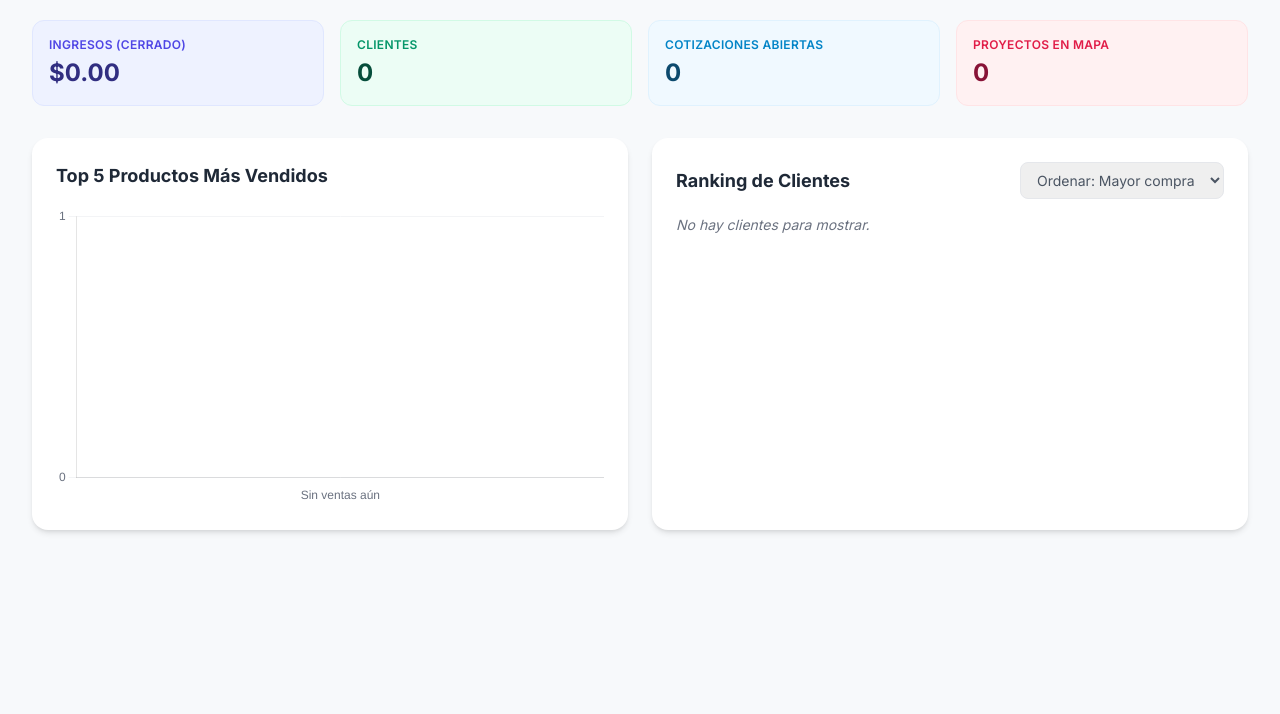
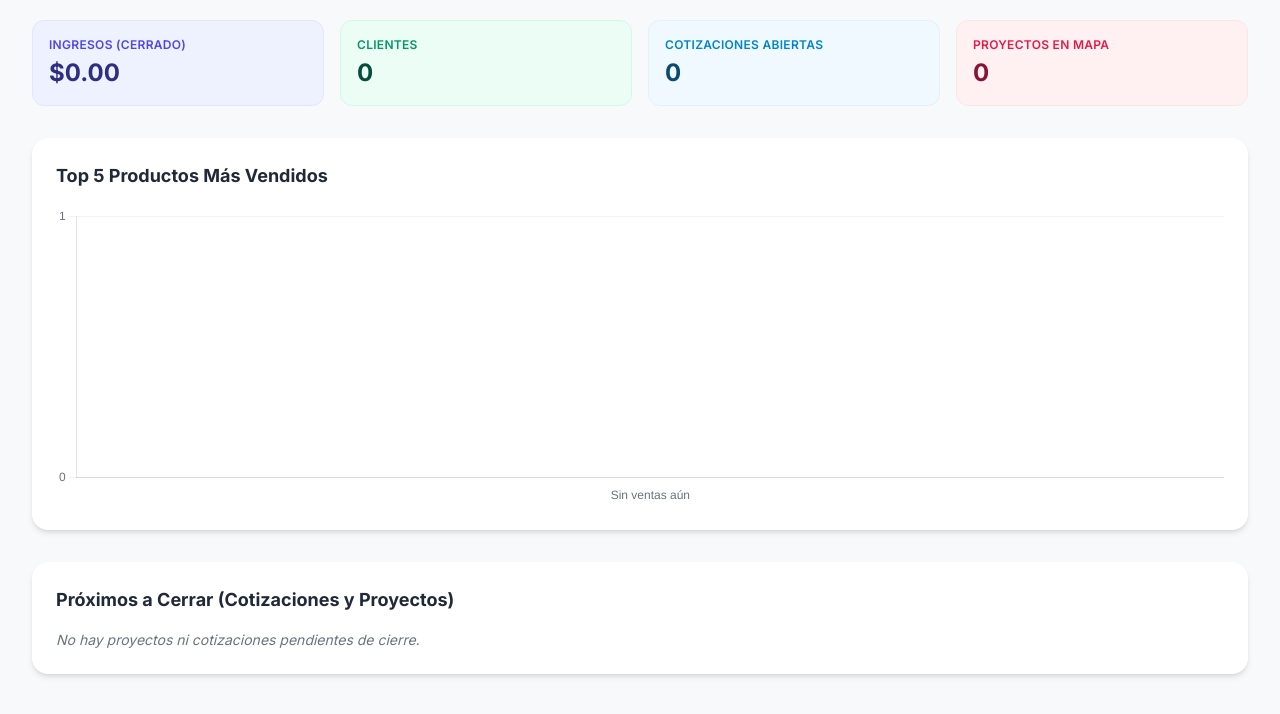
Before and after one commit to tobaradonayg/CRM, a plain HTML site: page index.html in a window 1280 px wide. Shown: the part 148-862 px from the top of the page. Before the commit the page ends 800 px from the top, so only its background shows below. Drawn offline with nearby package versions, Linux system fonts and the light colour scheme.

Commit message:
Update index.html

```diff
--- a/index.html
+++ b/index.html
@@ -113,27 +113,18 @@
             <!-- Tarjetas de Resumen -->
             <div id="summary-cards" class="grid grid-cols-2 md:grid-cols-4 gap-4 mb-8"></div>
 
-            <div class="grid grid-cols-1 lg:grid-cols-2 gap-6 mb-8">
-                <!-- Gráfica de Productos -->
-                <div class="bg-white rounded-2xl shadow-md p-6">
-                    <h3 class="text-lg font-bold mb-4 text-gray-800">Top 5 Productos Más Vendidos</h3>
-                    <div style="height: 300px; position: relative;">
-                        <canvas id="productsChart"></canvas>
-                    </div>
+            <!-- Gráfica de Productos -->
+            <div class="bg-white rounded-2xl shadow-md p-6 mb-8">
+                <h3 class="text-lg font-bold mb-4 text-gray-800">Top 5 Productos Más Vendidos</h3>
+                <div style="height: 300px; position: relative;">
+                    <canvas id="productsChart"></canvas>
                 </div>
-
-                <!-- Ranking de Clientes -->
-                <div class="bg-white rounded-2xl shadow-md p-6">
-                    <div class="flex justify-between items-center mb-4 flex-wrap gap-2">
-                        <h3 class="text-lg font-bold text-gray-800">Ranking de Clientes</h3>
-                        <select id="sortClientsSelect" class="border rounded-lg px-3 py-2 text-sm text-gray-600 focus:ring-2 focus:ring-indigo-500" onchange="renderClientRanking()">
-                            <option value="spent">Ordenar: Mayor compra</option>
-                            <option value="name">Ordenar: Nombre (A-Z)</option>
-                            <option value="recent">Ordenar: Más recientes</option>
-                        </select>
-                    </div>
-                    <div id="client-ranking-list" class="space-y-2 max-h-[300px] overflow-y-auto pr-2"></div>
-                </div>
+            </div>
+
+            <!-- Próximos a Cerrar -->
+            <div class="bg-white rounded-2xl shadow-md p-6">
+                <h3 class="text-lg font-bold mb-4 text-gray-800">Próximos a Cerrar (Cotizaciones y Proyectos)</h3>
+                <div id="upcoming-closes-list" class="space-y-3"></div>
             </div>
         </div>
     </div>
@@ -444,17 +435,13 @@
             const navClients = document.getElementById('nav-clients');
             const navProjects = document.getElementById('nav-projects');
 
-            // Ocultar todas las vistas
             homeView.classList.add('hidden');
             clientsView.classList.add('hidden');
             projectsView.classList.add('hidden');
-
-            // Reset FABs
             fabQuote.classList.add('hidden');
             fabAdd.classList.add('hidden');
             fabList.classList.add('hidden');
 
-            // Reset Nav active
             navHome.classList.remove('text-indigo-600', 'font-bold');
             navHome.classList.add('text-gray-600', 'font-medium');
             navClients.classList.remove('text-indigo-600', 'font-bold');
@@ -551,7 +538,6 @@
             const totalRevenue = closedQuotes.reduce((sum, q) => sum + parseFloat(q.amount || 0), 0);
             const openQuotes = quotes.filter(q => q.status !== 'cerrada').length;
 
-            // Tarjetas de resumen
             const summaryHtml = `
                 <div class="bg-indigo-50 p-4 rounded-xl border border-indigo-100">
                     <div class="text-xs text-indigo-600 font-semibold uppercase tracking-wide">Ingresos (Cerrado)</div>
@@ -611,54 +597,92 @@
                 }
             });
 
-            renderClientRanking();
-        }
-
-        function renderClientRanking() {
+            renderUpcomingCloses();
+        }
+
+        function renderUpcomingCloses() {
+            const projects = JSON.parse(localStorage.getItem('projects') || '[]');
+            const quotes = JSON.parse(localStorage.getItem('quotes') || '[]');
             const clients = JSON.parse(localStorage.getItem('clients') || '[]');
-            const quotes = JSON.parse(localStorage.getItem('quotes') || '[]');
-            const sortBy = document.getElementById('sortClientsSelect').value;
-
-            const clientStats = clients.map(c => {
-                const clientClosedQuotes = quotes.filter(q => q.clientId === c.id && q.status === 'cerrada');
-                const spent = clientClosedQuotes.reduce((sum, q) => sum + parseFloat(q.amount || 0), 0);
-                return { ...c, spent: spent };
+
+            let upcomingItems = [];
+
+            // 1. Añadir cotizaciones abiertas
+            quotes.forEach(q => {
+                if (q.status !== 'cerrada') {
+                    const client = clients.find(c => c.id === q.clientId);
+                    upcomingItems.push({
+                        type: 'Cotización',
+                        id: q.id,
+                        clientId: q.clientId,
+                        projectId: q.projectId || null,
+                        closeDate: q.closeDate,
+                        clientName: client ? `${client.name} ${client.lastname}` : 'Cliente desconocido',
+                        title: q.quoteNumber ? `Cotización: ${q.quoteNumber}` : 'Cotización sin número',
+                        amount: q.amount
+                    });
+                }
             });
 
-            if (sortBy === 'spent') {
-                clientStats.sort((a, b) => b.spent - a.spent);
-            } else if (sortBy === 'name') {
-                clientStats.sort((a, b) => `${a.name} ${a.lastname}`.localeCompare(`${b.name} ${b.lastname}`));
-            } else if (sortBy === 'recent') {
-                clientStats.sort((a, b) => (b.createdAt || '').localeCompare(a.createdAt || ''));
-            }
-
-            const list = document.getElementById('client-ranking-list');
-            if (clientStats.length === 0) {
-                list.innerHTML = '<p class="text-gray-500 italic text-sm">No hay clientes para mostrar.</p>';
+            // 2. Añadir proyectos que NO tienen una cotización abierta vinculada
+            projects.forEach(p => {
+                const hasOpenQuote = quotes.some(q => q.projectId === p.id && q.status !== 'cerrada');
+                if (!hasOpenQuote) {
+                    const client = clients.find(c => c.id === p.clientId);
+                    upcomingItems.push({
+                        type: 'Proyecto',
+                        id: p.id,
+                        clientId: p.clientId,
+                        projectId: p.id,
+                        closeDate: p.closeDate,
+                        clientName: client ? `${client.name} ${client.lastname}` : p.name,
+                        title: p.material ? `Proyecto: ${p.material}` : 'Proyecto en mapa',
+                        amount: null
+                    });
+                }
+            });
+
+            // 3. Ordenar por fecha (más pronto primero)
+            upcomingItems.sort((a, b) => {
+                if (!a.closeDate) return 1;
+                if (!b.closeDate) return -1;
+                return new Date(a.closeDate) - new Date(b.closeDate);
+            });
+
+            const list = document.getElementById('upcoming-closes-list');
+            if (upcomingItems.length === 0) {
+                list.innerHTML = '<p class="text-gray-500 italic text-sm">No hay proyectos ni cotizaciones pendientes de cierre.</p>';
                 return;
             }
 
-            list.innerHTML = clientStats.map((c, index) => {
-                let rightInfo = '';
-                if (sortBy === 'spent') {
-                    rightInfo = c.spent > 0
-                        ? `<span class="text-sm font-bold text-emerald-600">$${c.spent.toFixed(2)}</span>`
-                        : `<span class="text-xs text-gray-400">Sin compras</span>`;
-                } else if (sortBy === 'recent') {
-                    rightInfo = c.createdAt ? `<span class="text-xs text-gray-500">${new Date(c.createdAt).toLocaleDateString()}</span>` : '';
+            list.innerHTML = upcomingItems.slice(0, 15).map(item => {
+                const days = daysRemaining(item.closeDate);
+                const color = getMarkerColorByDays(days);
+                let colorClass = 'bg-green-100 text-green-800';
+                if (color === 'orange') colorClass = 'bg-orange-100 text-orange-800';
+                if (color === 'red') colorClass = 'bg-red-100 text-red-800';
+
+                let action = '';
+                if (item.type === 'Cotización') {
+                    action = `switchView('clients'); openClientDetail('${item.clientId}');`;
+                } else {
+                    action = `goToMapProject(${item.projectId});`;
                 }
 
+                const dateStr = item.closeDate ? new Date(item.closeDate).toLocaleDateString('es-ES', { day: '2-digit', month: 'short' }) : 'Sin fecha';
+
                 return `
-                <div onclick="openClientDetail('${c.id}'); switchView('clients');" class="flex items-center justify-between p-3 border rounded-xl hover:bg-gray-50 cursor-pointer transition-colors">
-                    <div class="flex items-center gap-3 min-w-0">
-                        <span class="w-8 h-8 flex items-center justify-center bg-indigo-100 text-indigo-700 rounded-full text-xs font-bold flex-shrink-0">${index + 1}</span>
-                        <div class="min-w-0">
-                            <div class="font-semibold text-gray-900 truncate">${c.name} ${c.lastname}</div>
-                            <div class="text-xs text-gray-500 truncate">${c.phone}</div>
+                <div onclick="${action}" class="flex items-center justify-between p-3 border rounded-xl hover:bg-gray-50 cursor-pointer transition-colors">
+                    <div class="min-w-0 flex-1">
+                        <div class="font-semibold text-gray-900 truncate">${item.clientName}</div>
+                        <div class="text-sm text-gray-500 truncate">
+                            ${item.type === 'Cotización' ? '📄' : '🗺️'} ${item.title} ${item.amount ? `- $${parseFloat(item.amount).toFixed(2)}` : ''}
                         </div>
                     </div>
-                    ${rightInfo}
+                    <div class="text-right flex-shrink-0 ml-4">
+                        <span class="text-xs font-bold px-2 py-1 rounded-full ${colorClass}">${days} días</span>
+                        <div class="text-xs text-gray-400 mt-1">📅 ${dateStr}</div>
+                    </div>
                 </div>`;
             }).join('');
         }
@@ -940,7 +964,6 @@
 
             const allQuotes = JSON.parse(localStorage.getItem('quotes') || '[]');
 
-            // 1. Proyectos en mapa
             const linkedProjects = JSON.parse(localStorage.getItem('projects') || '[]').filter(p => p.clientId === c.id);
             linkedProjects.sort((a, b) => daysRemaining(a.closeDate) - daysRemaining(b.closeDate));
 
@@ -977,12 +1000,10 @@
                 projectsListContainer.innerHTML = `<p class="text-sm text-gray-500 italic">Este cliente no tiene proyectos asociados en el mapa.</p>`;
             }
 
-            // 2. Separar Cotizaciones
             const clientQuotes = allQuotes.filter(q => q.clientId === c.id);
             const openQuotes = clientQuotes.filter(q => q.status !== 'cerrada');
             const closedQuotes = clientQuotes.filter(q => q.status === 'cerrada');
 
-            // Renderizar Abiertas
             const openQuotesContainer = document.getElementById('view-open-quotes-list');
             if (openQuotes.length > 0) {
                 openQuotesContainer.innerHTML = openQuotes.map(q => {
@@ -1019,7 +1040,6 @@
                 openQuotesContainer.innerHTML = `<p class="text-sm text-gray-500 italic">No hay cotizaciones abiertas.</p>`;
             }
 
-            // Renderizar Cerradas (Historial)
             const closedQuotesContainer = document.getElementById('view-closed-quotes-list');
             if (closedQuotes.length > 0) {
                 closedQuotesContainer.innerHTML = closedQuotes.map(q => {
@@ -1042,7 +1062,6 @@
                 closedQuotesContainer.innerHTML = `<p class="text-sm text-gray-500 italic">Este cliente aún no tiene compras registradas.</p>`;
             }
 
-            // 3. Estadísticas del Cliente
             const statsContainer = document.getElementById('view-client-stats');
             if (closedQuotes.length > 0) {
                 const productCounts = {};
@@ -1411,7 +1430,7 @@
         document.addEventListener('DOMContentLoaded', () => {
             initializeCategories();
             loadAndDisplayClients();
-            switchView('home'); // Cargar inicio por defecto
+            switchView('home');
 
             document.getElementById('cancelQuoteBtn').onclick = closeQuoteModal;
             document.getElementById('saveQuoteBtn').onclick = saveQuote;
```
